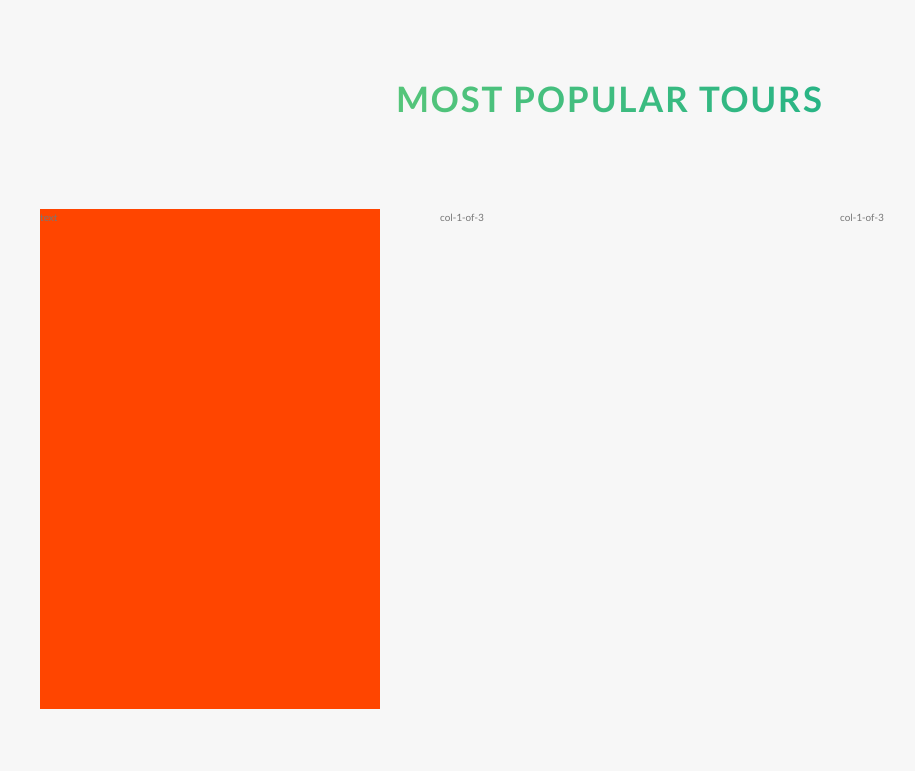
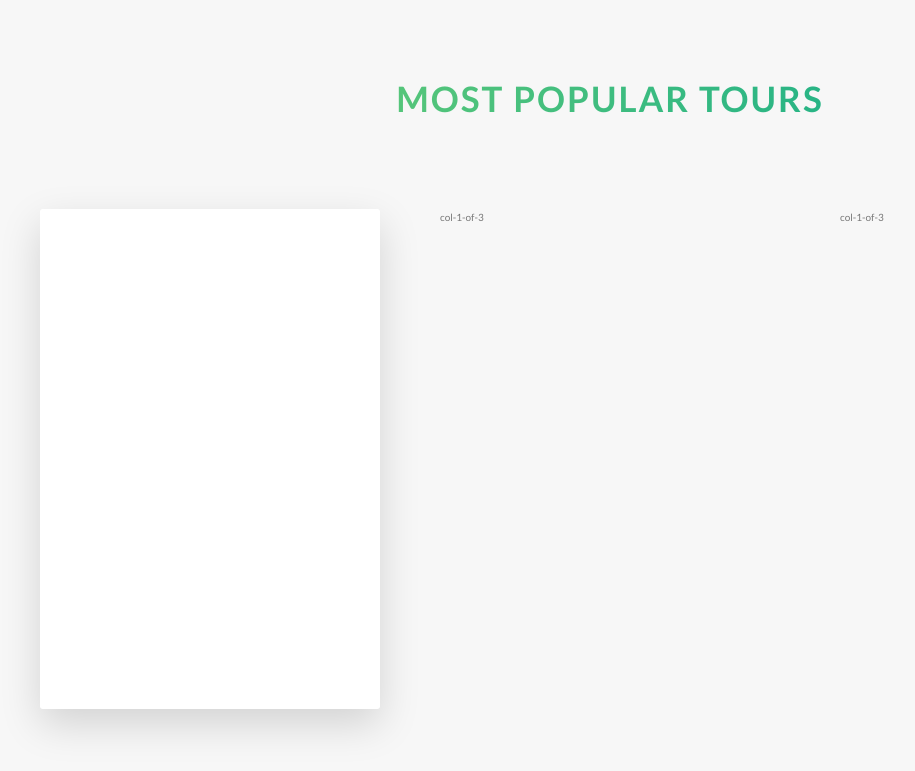
Before and after one commit to 592413/WEB-PROJECT-CSS, a website: page NATOURS/index.html in a window 1280 px wide. Shown: the part 2263-3034 px from the top of the page, without its empty margins (30-945 px from the left). Drawn offline with Linux system fonts and the light colour scheme.

Commit message:
Create Movable Card Animation

```diff
--- a/NATOURS/index.html
+++ b/NATOURS/index.html
@@ -111,8 +111,11 @@
                 <div class="row">
                     <div class="col-1-of-3">
                         <div class="card">
-                            <div class="card__side">
-                                text
+                            <div class="card__side card__side--front">
+                                FRONT
+                            </div>
+                            <div class="card__side card__side--back card__side--back-1">
+                                BACK
                             </div>
                         </div>
                     </div>
--- a/NATOURS/sass/abstracts/_variables.scss
+++ b/NATOURS/sass/abstracts/_variables.scss
@@ -1,6 +1,14 @@
 $color-primary:#7ed56f;
 $color-primary-light:#55c57a;
 $color-primary-dark:#28b485;
+
+$color-secondary-light:#ffb900;
+$color-secondary-dark:#ff7730;
+
+$color-tertiary-light:#2998ff;
+$color-tertiary-dark:#5643fa;
+
+
 $color-white:#fff;
 $color-grey-dark:#777;
 $color-grey-light-1:#f7f7f7;
--- a/NATOURS/sass/components/_card.scss
+++ b/NATOURS/sass/components/_card.scss
@@ -2,18 +2,48 @@
 
     perspective: 150rem;
     -moz-perspective: 150rem;
+    position:relative;
+    height:50rem;
 
     //Perspective should always be used in parent
 
 
     &__side{
-        background-color: orangered;
+
+        color:#fff;
+        font-size:2rem;
         height:50rem;
-        transition: all 5s;
+        transition: all .8s ease;
+        position: absolute;
+        top: 0;
+        left: 0;
+        width:100%;
+        backface-visibility: hidden;
+        border-radius: 3px;
+        box-shadow: 0 1.5rem 4rem rgba($color-black,0.15);
 
-        &:hover{
+
+        &--front{
+            background-color: $color-white;
+        }
+
+        &--back{
+            background-color: green;
             transform: rotateY(-180deg);
+
+            &-1{
+                background-image: linear-gradient(to right bottom, $color-secondary-light,$color-secondary-dark);
+            }
         }
+
+    }
+
+    &:hover &__side--front{
+        transform: rotateY(-180deg);
+    }
+
+    &:hover &__side--back{
+        transform: rotateY(0deg);
     }
 
 }
```
Also changed, not shown: NATOURS/css/style.css, 1 other file.
